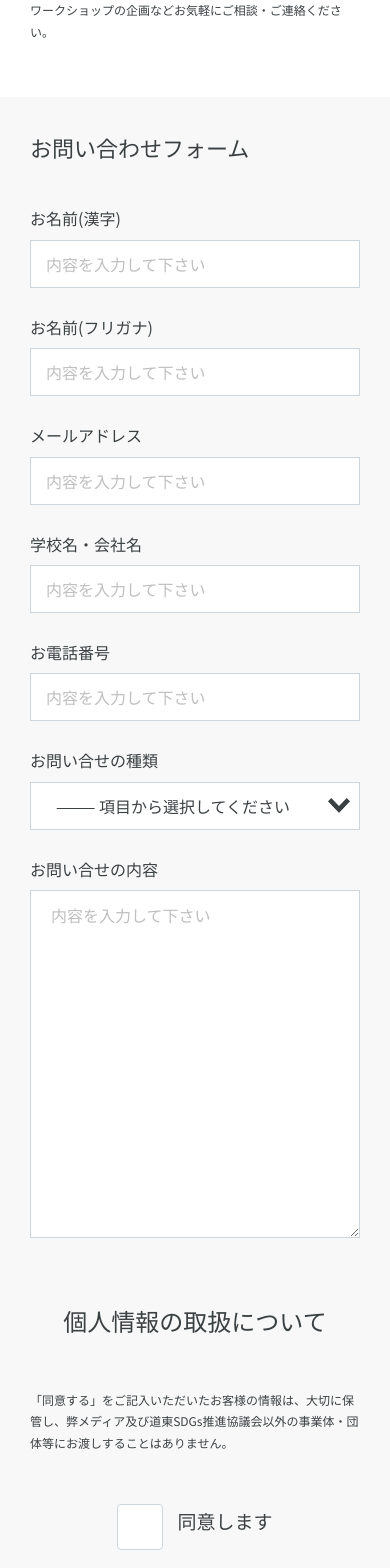
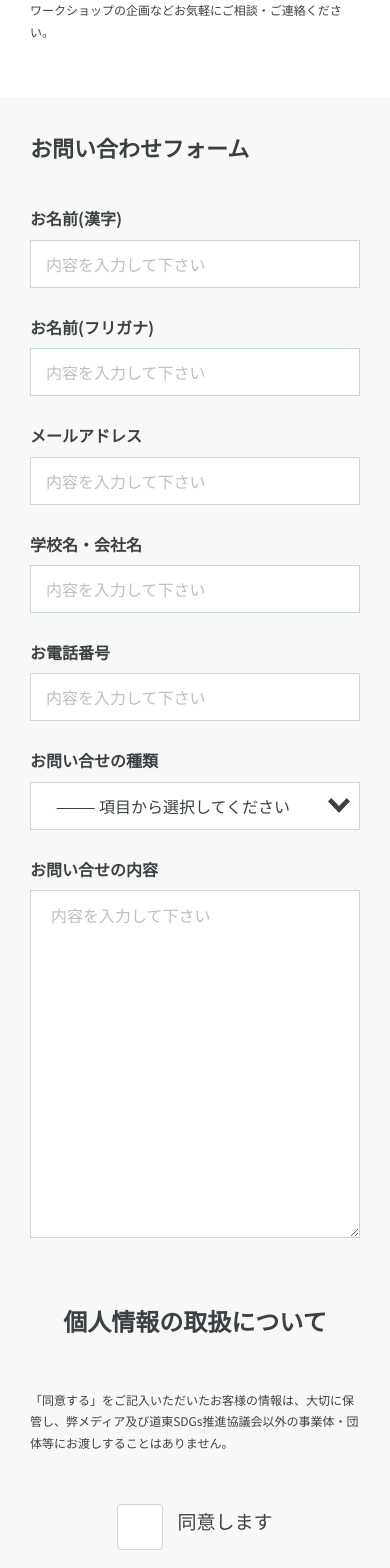
Before and after one commit to ha-ma/tomosu, a Next.js app: page /contact in a window 390 px wide. Shown: the part 380-1948 px from the top of the page. Built offline with nearby package versions, Linux system fonts and the light colour scheme.

Commit message:
微調整

```diff
--- a/styles/contact.module.scss
+++ b/styles/contact.module.scss
@@ -48,7 +48,6 @@
     margin-bottom: 85px;
     @media (max-width: 1279px) {
       font-size: 22px;
-      font-weight: 500;
       margin-bottom: 49px;
     }
   }
@@ -70,7 +69,7 @@
         padding-top: 13px;
         @media (max-width: 1279px) {
           font-size: 16px;
-          font-weight: normal;
+          font-weight: 600;
           padding-top: unset;
           padding-bottom: 12px;
         }
@@ -138,7 +137,6 @@
           padding-top: unset;
           padding-bottom: 54px;
           text-align: center;
-          font-weight: 400;
         }
       }
       dd {
@@ -160,7 +158,6 @@
       display: block;
       @media (max-width: 1279px) {
         font-size: 19px;
-        font-weight: 300;
       }
     }
     &__check {
--- a/styles/sdgs.module.scss
+++ b/styles/sdgs.module.scss
@@ -16,7 +16,6 @@
     margin-bottom: 110px;
     @media (max-width: 1279px) {
       font-size: 26px;
-      font-weight: 500;
       margin-bottom: 30px;
     }
     @media (max-width: 700px) {
@@ -101,7 +100,6 @@
       text-align: center;
       @media (max-width: 1279px) {
         font-size: 20px;
-        font-weight: 500;
         margin-right: auto;
       }
       @media (min-width: 768px) {
```
